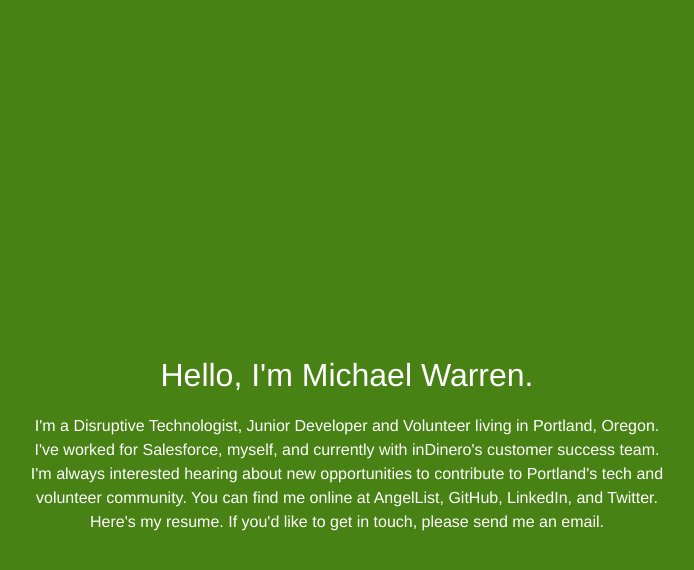
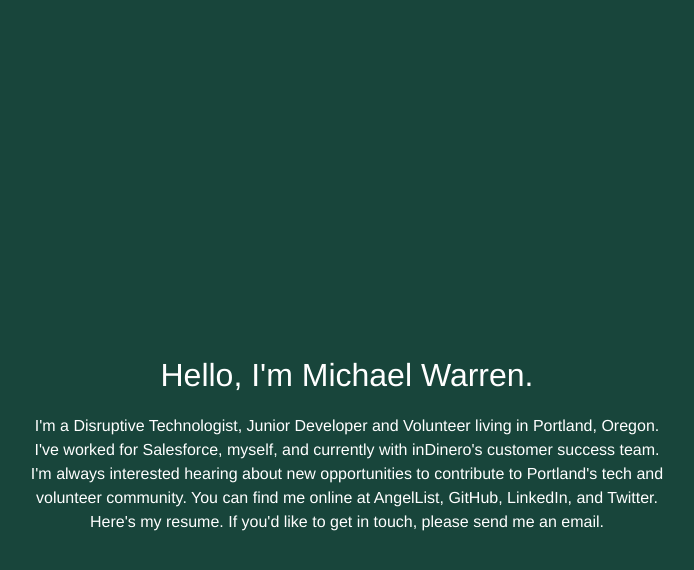
Before and after one commit to MCHLWRRN/mchlwrrn.github.io, a Jekyll site: the page built from index.html, in a window 1280 px wide. Shown: the top 570 px of the page, without its empty margins (293-987 px from the left). Built offline with Jekyll 4.4.1, drawn with Linux system fonts in a browser that asks for light colours.

Commit message:
color change

```diff
--- a/css/main.scss
+++ b/css/main.scss
@@ -15,7 +15,7 @@ $base-line-height: 1.5;
 $spacing-unit:     30px;
 
 $text-color:       #FFF;
-$background-color: #488214;
+$background-color: #18453B;
 $brand-color:      #FFF;
 
 $grey-color:       #828282;
```
Also changed, not shown: 1 other file.
